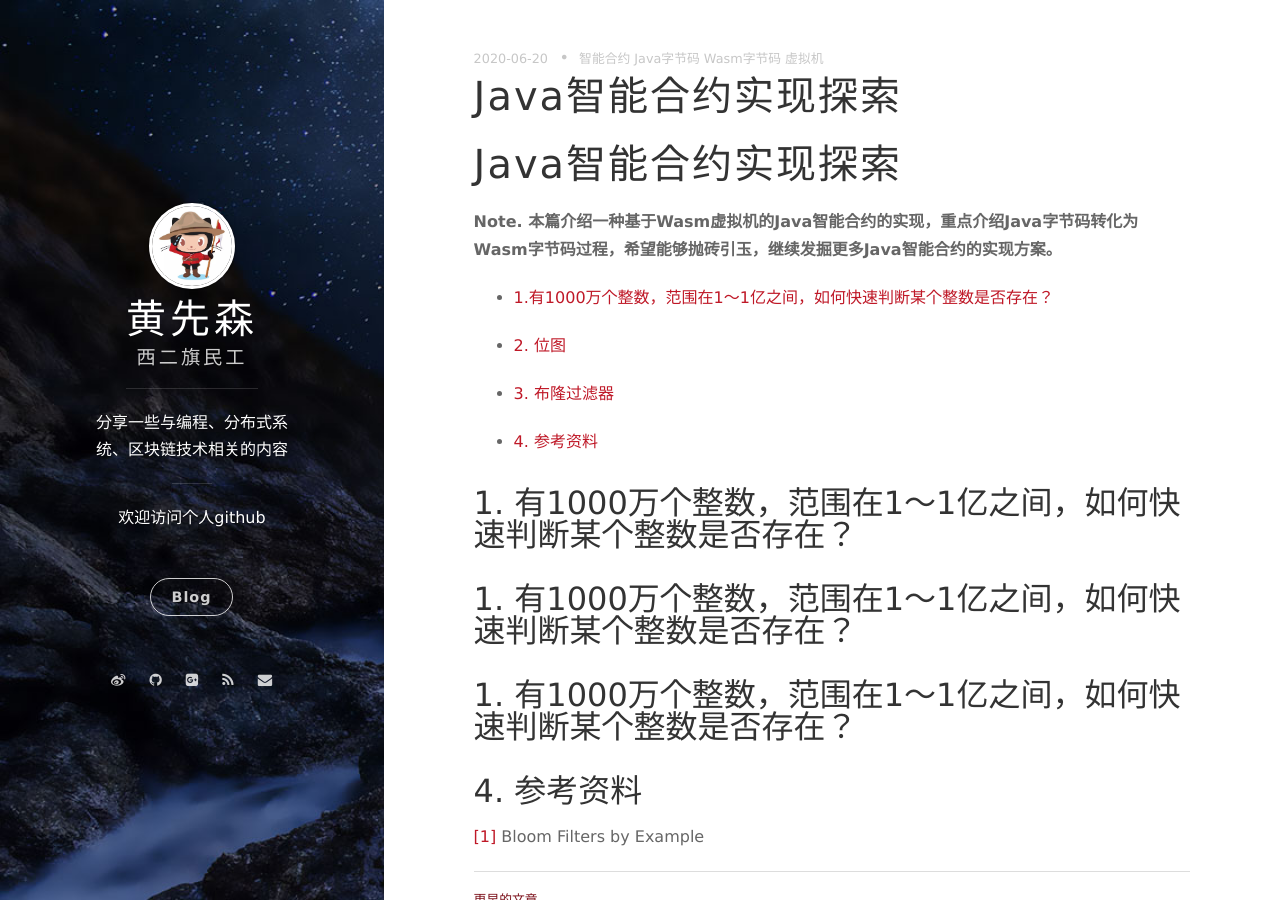
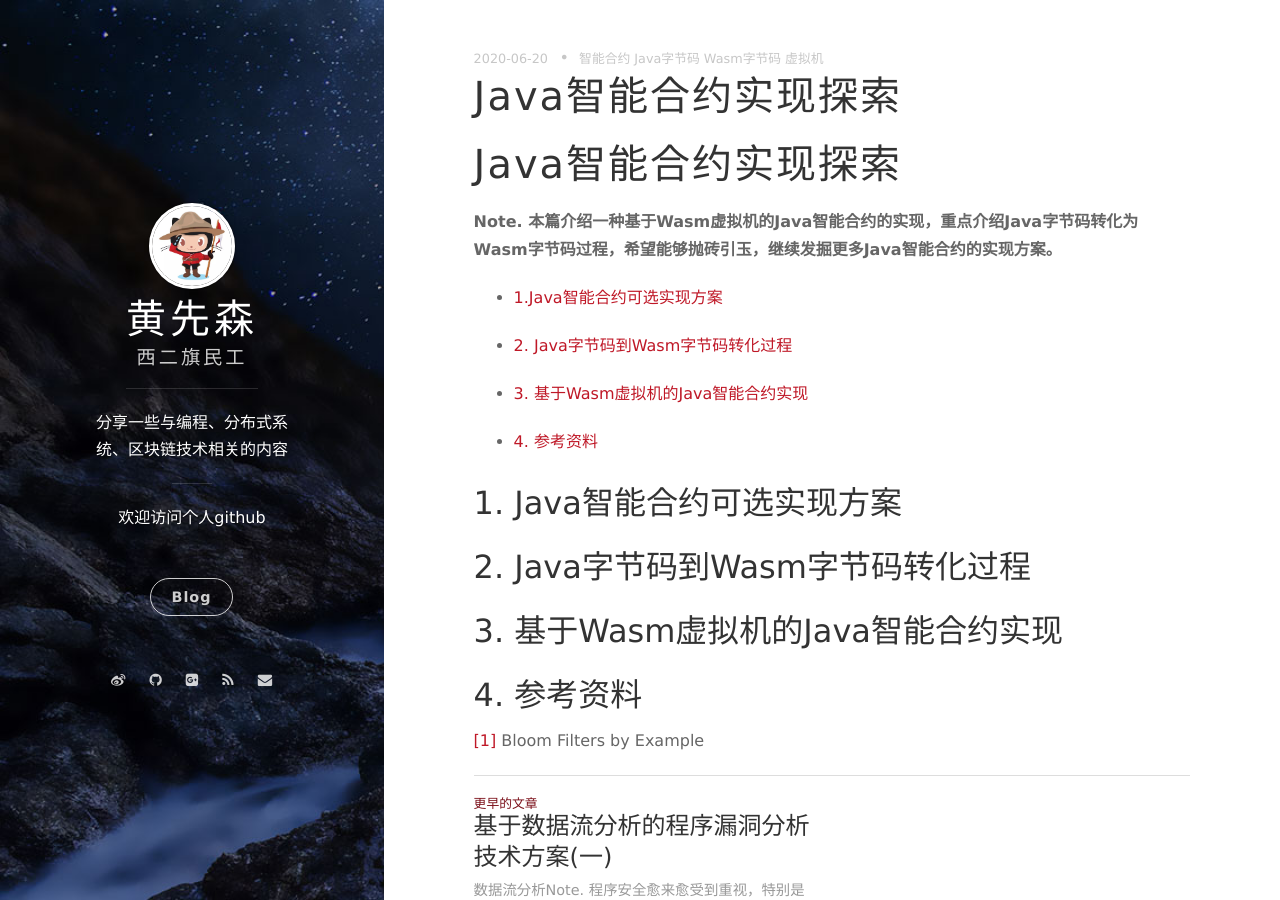
Before and after one commit to berryjam/berryjam.github.io, a Jekyll site: the page built from _posts/2020-06-20-Java智能合约实现探索.md, in a window 1280 px wide and 900 px high. Built offline with Jekyll 4.4.1, drawn with Linux system fonts in a browser that asks for light colours; nearby versions of some CDN libraries; comment, search, counter and statistics services are not loaded.

Commit message:
Update 2020-06-20-Java智能合约实现探索.md

```diff
--- a/_posts/2020-06-20-Java智能合约实现探索.md
+++ b/_posts/2020-06-20-Java智能合约实现探索.md
@@ -10,20 +10,20 @@ tags: 智能合约 Java字节码 Wasm字节码 虚拟机
 
 **Note. 本篇介绍一种基于Wasm虚拟机的Java智能合约的实现，重点介绍Java字节码转化为Wasm字节码过程，希望能够抛砖引玉，继续发掘更多Java智能合约的实现方案。**
 
-- [1.有1000万个整数，范围在1～1亿之间，如何快速判断某个整数是否存在？](https://github.com/berryjam/berryjam.github.io/blob/master/_posts/2019-10-25-BloomFilter(%E5%B8%83%E9%9A%86%E8%BF%87%E6%BB%A4%E5%99%A8)%E4%BB%8B%E7%BB%8D.md#1-%E6%9C%891000%E4%B8%87%E4%B8%AA%E6%95%B4%E6%95%B0%E8%8C%83%E5%9B%B4%E5%9C%A811%E4%BA%BF%E4%B9%8B%E9%97%B4%E5%A6%82%E4%BD%95%E5%BF%AB%E9%80%9F%E5%88%A4%E6%96%AD%E6%9F%90%E4%B8%AA%E6%95%B4%E6%95%B0%E6%98%AF%E5%90%A6%E5%AD%98%E5%9C%A8)
+- [1.Java智能合约可选实现方案](https://github.com/berryjam/berryjam.github.io/blob/master/_posts/2019-10-25-BloomFilter(%E5%B8%83%E9%9A%86%E8%BF%87%E6%BB%A4%E5%99%A8)%E4%BB%8B%E7%BB%8D.md#1-%E6%9C%891000%E4%B8%87%E4%B8%AA%E6%95%B4%E6%95%B0%E8%8C%83%E5%9B%B4%E5%9C%A811%E4%BA%BF%E4%B9%8B%E9%97%B4%E5%A6%82%E4%BD%95%E5%BF%AB%E9%80%9F%E5%88%A4%E6%96%AD%E6%9F%90%E4%B8%AA%E6%95%B4%E6%95%B0%E6%98%AF%E5%90%A6%E5%AD%98%E5%9C%A8)
 
-- [2. 位图](https://github.com/berryjam/berryjam.github.io/blob/master/_posts/2019-10-25-BloomFilter(%E5%B8%83%E9%9A%86%E8%BF%87%E6%BB%A4%E5%99%A8)%E4%BB%8B%E7%BB%8D.md#2-%E4%BD%8D%E5%9B%BE)
+- [2. Java字节码到Wasm字节码转化过程](https://github.com/berryjam/berryjam.github.io/blob/master/_posts/2019-10-25-BloomFilter(%E5%B8%83%E9%9A%86%E8%BF%87%E6%BB%A4%E5%99%A8)%E4%BB%8B%E7%BB%8D.md#2-%E4%BD%8D%E5%9B%BE)
 
-- [3. 布隆过滤器](https://github.com/berryjam/berryjam.github.io/blob/master/_posts/2019-10-25-BloomFilter(%E5%B8%83%E9%9A%86%E8%BF%87%E6%BB%A4%E5%99%A8)%E4%BB%8B%E7%BB%8D.md#3-%E5%B8%83%E9%9A%86%E8%BF%87%E6%BB%A4%E5%99%A8)
+- [3. 基于Wasm虚拟机的Java智能合约实现](https://github.com/berryjam/berryjam.github.io/blob/master/_posts/2019-10-25-BloomFilter(%E5%B8%83%E9%9A%86%E8%BF%87%E6%BB%A4%E5%99%A8)%E4%BB%8B%E7%BB%8D.md#3-%E5%B8%83%E9%9A%86%E8%BF%87%E6%BB%A4%E5%99%A8)
 
 - [4. 参考资料](https://github.com/berryjam/berryjam.github.io/blob/master/_posts/2019-10-25-BloomFilter(%E5%B8%83%E9%9A%86%E8%BF%87%E6%BB%A4%E5%99%A8)%E4%BB%8B%E7%BB%8D.md#4-%E5%8F%82%E8%80%83%E8%B5%84%E6%96%99)
 
 
-## 1. 有1000万个整数，范围在1～1亿之间，如何快速判断某个整数是否存在？
+## 1. Java智能合约可选实现方案
 
-## 1. 有1000万个整数，范围在1～1亿之间，如何快速判断某个整数是否存在？
+## 2. Java字节码到Wasm字节码转化过程
 
-## 1. 有1000万个整数，范围在1～1亿之间，如何快速判断某个整数是否存在？
+## 3. 基于Wasm虚拟机的Java智能合约实现
 
 ## 4. 参考资料
 
```
